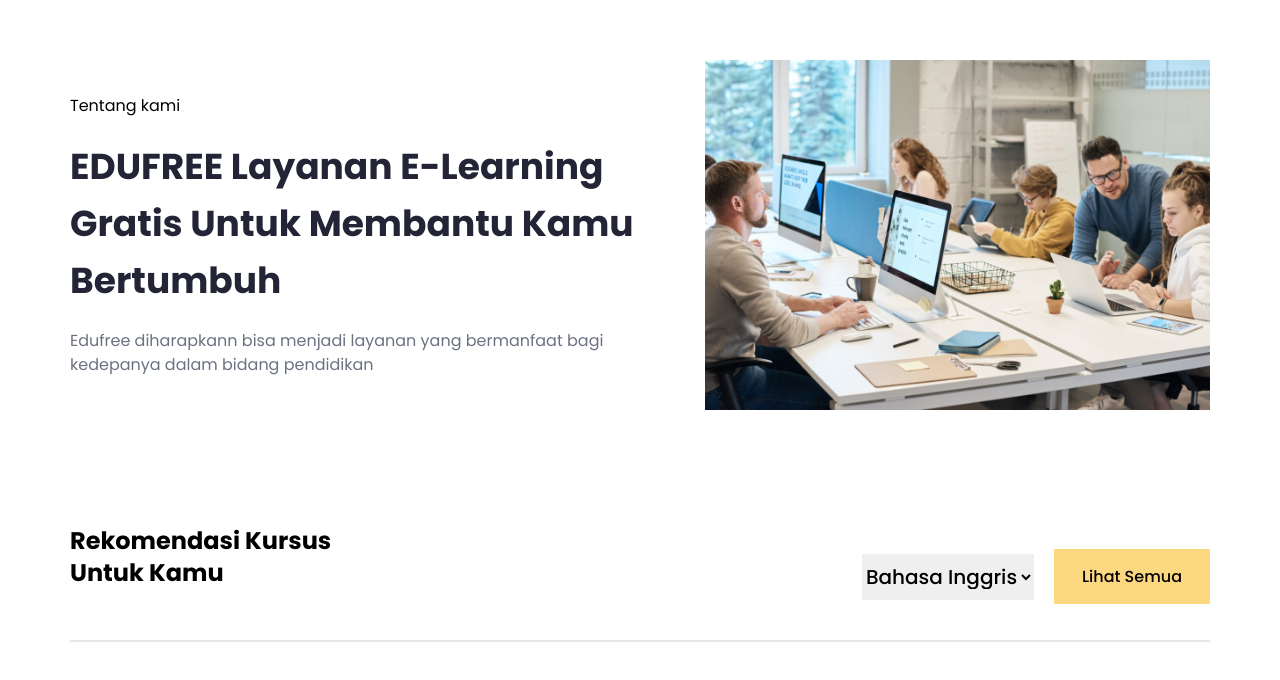
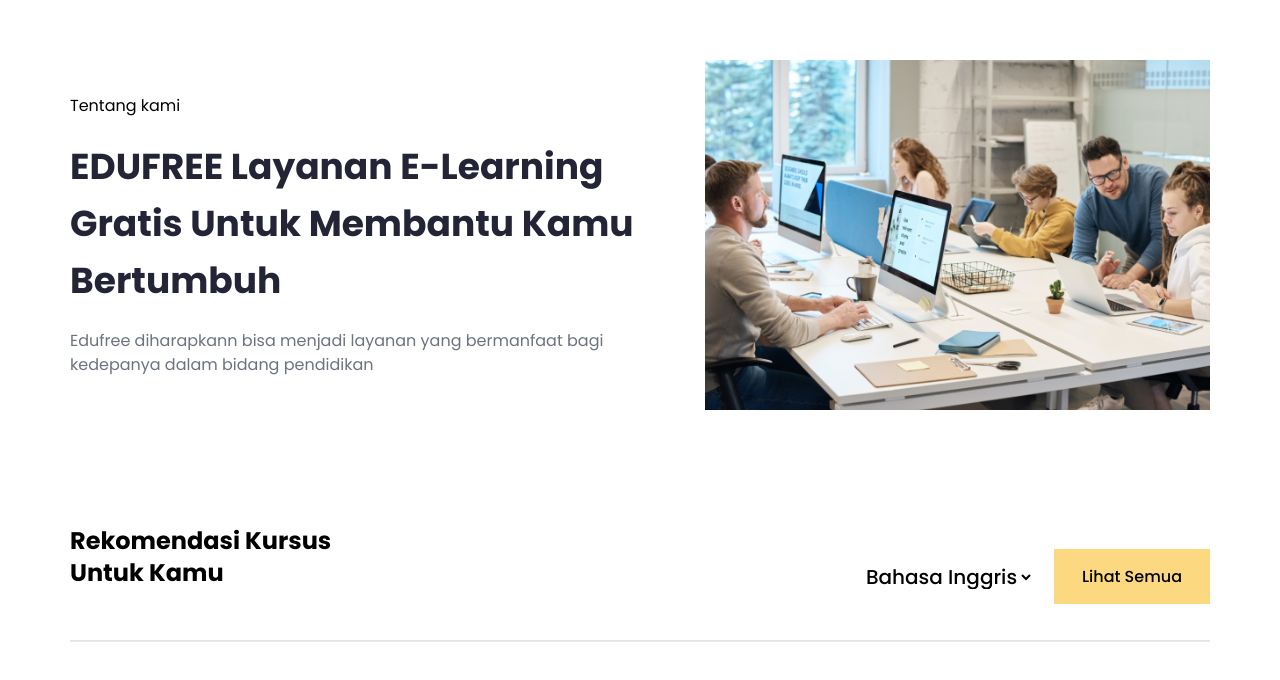
Before and after one commit to Taufik-H/edufree, a React (Vite) app: page / in a window 1280 px wide. Shown: the part 1896-2576 px from the top of the page. Built offline with nearby package versions, Linux system fonts and the light colour scheme.

Commit message:
feat:button and title kursus

```diff
--- a/src/sections/Kursus.jsx
+++ b/src/sections/Kursus.jsx
@@ -16,7 +16,7 @@
                 </div>
               </div>
               <div className="flex items-center justify-between  mt-10 md:justify-start md:gap-5 ">
-                <select className="py-2   text-xl  font-medium">
+                <select className="py-2   text-xl  font-medium bg-transparent">
                   <option value="" disabled>
                     Kategori
                   </option>
@@ -34,6 +34,8 @@
               </div>
             </div>
             <div className="p-[1px] w-full bg-gray-200" />
+
+            <div className=""></div>
           </Container>
         </div>
       </div>
```
